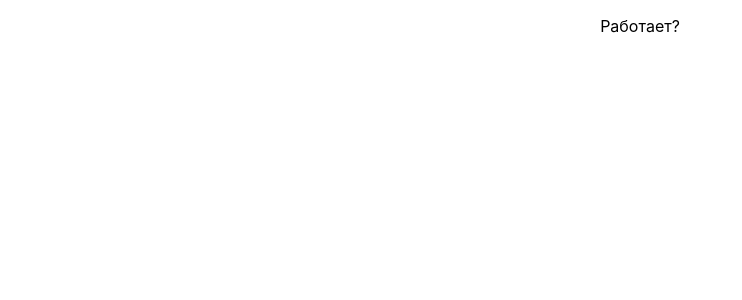
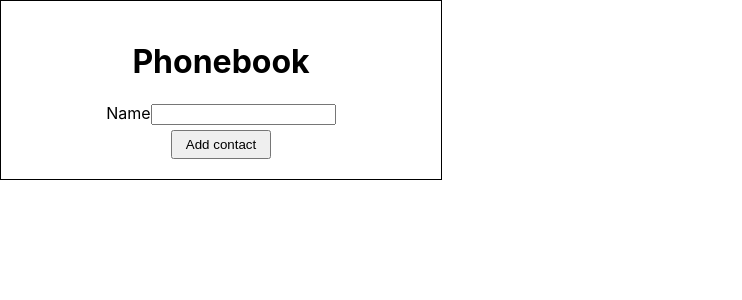
Before and after one commit to ivansinabdeev/goit-react-hw-02-phonebook, a React (Create React App) app: page / in a window 1280 px wide. Shown: the top 300 px of the page, without its empty margins (0-742 px from the left). Built offline with nearby package versions, Linux system fonts and the light colour scheme.

Commit message:
started coding

```diff
--- a/src/App.js
+++ b/src/App.js
@@ -1,11 +1,21 @@
+import React, { Component } from 'react';
 import './App.css';
 
-function App() {
-  return (
-    <div className="App">
-      <p>Работает?</p>
-    </div>
-  );
+import Form from './components/Form/Form';
+
+class App extends Component {
+  state = {
+    contacts: [],
+    name: '',
+  };
+
+  render() {
+    return (
+      <div className="App">
+        <Form />
+      </div>
+    );
+  }
 }
 
 export default App;
--- /dev/null
+++ b/src/components/Form/Form.js
@@ -0,0 +1,28 @@
+import React, { Component } from 'react';
+import s from './Form.module.css';
+
+class Form extends Component {
+  state = {};
+  render() {
+    return (
+      <form className={s.addContact}>
+        <h1>Phonebook</h1>
+        <label>
+          Name
+          <input
+            type="text"
+            name="name"
+            pattern="^[a-zA-Zа-яА-Я]+(([' -][a-zA-Zа-яА-Я ])?[a-zA-Zа-яА-Я]*)*$"
+            title=""
+            required
+          />
+        </label>
+        <button type="submit" className={s.button}>
+          Add contact
+        </button>
+      </form>
+    );
+  }
+}
+
+export default Form;
--- /dev/null
+++ b/src/components/Form/Form.module.css
@@ -0,0 +1,13 @@
+.addContact {
+  display: flex;
+  align-items: center;
+  flex-direction: column;
+  width: 400px;
+  padding: 20px;
+  border: 1px solid black;
+}
+.button {
+  width: 100px;
+  padding: 5px;
+  margin-top: 5px;
+}
```
